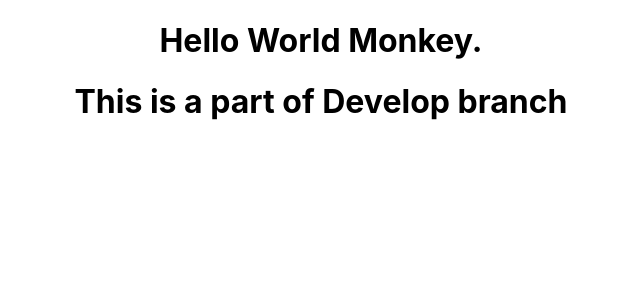
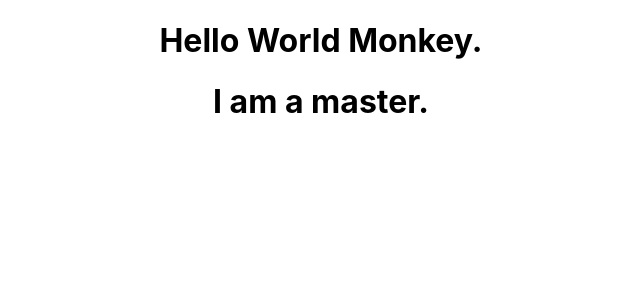
Before and after one commit to is-it-me/my-resume, a React (Create React App) app: page / in a window 1280 px wide. Shown: the top 300 px of the page, without its empty margins (319-959 px from the left). Built offline with nearby package versions, Linux system fonts and the light colour scheme.

Commit message:
changed master message

```diff
--- a/src/App.js
+++ b/src/App.js
@@ -4,7 +4,7 @@ function App() {
   return (
     <div className="App">
       <h1>Hello World Monkey.</h1>
-      <h1>This is a part of Develop branch</h1>
+      <h1>I am a master.</h1>
     </div>
   );
 }
```
